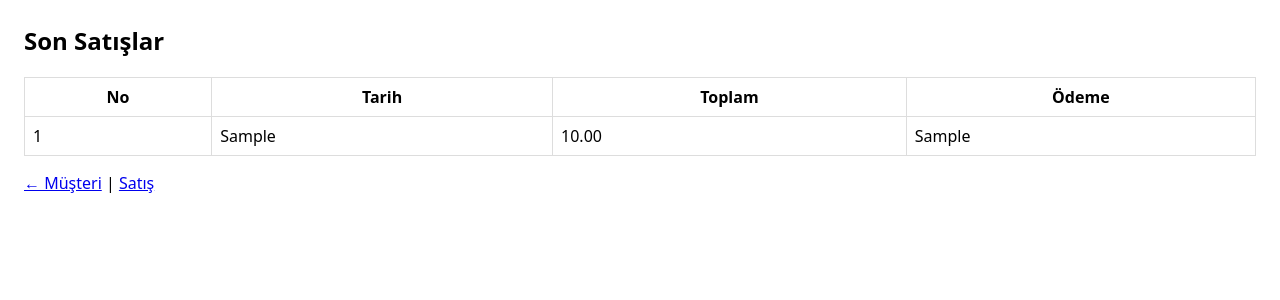
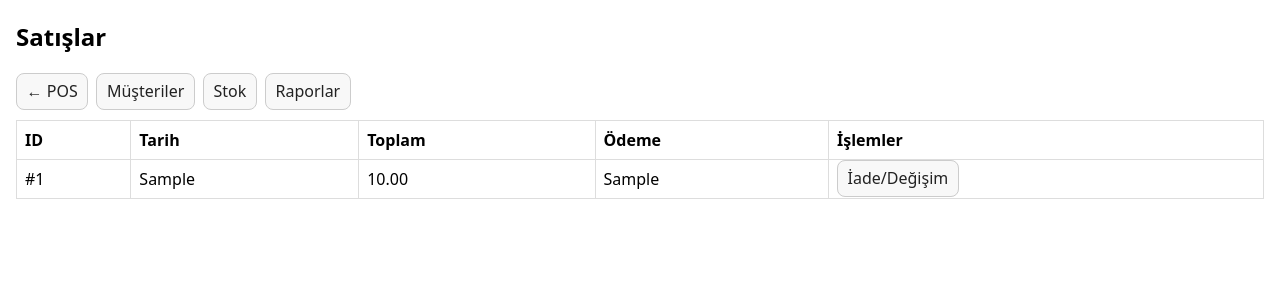
Before and after one commit to berdener/09-08, a Flask app: page /sales in a window 1280 px wide. Shown: the top 300 px of the page. Run offline with Flask 3, Linux system fonts and the light colour scheme; the visitor is signed in with stand-in values (Sample User, id 1); tables that the repository leaves empty hold one stand-in row (values such as "Sample post").

Commit message:
POS ekranına iade/değişim bloğu eklendi

```diff
--- a/templates/sales.html
+++ b/templates/sales.html
@@ -1 +1,45 @@
-<!doctype html><html lang='tr'><head><meta charset='utf-8'><title>Satışlar</title><meta name='viewport' content='width=device-width, initial-scale=1'><style>body{font-family:system-ui,Arial;margin:24px}table{border-collapse:collapse;width:100%}td,th{border:1px solid #ddd;padding:8px}</style></head><body><h2>Son Satışlar</h2><table><tr><th>No</th><th>Tarih</th><th>Toplam</th><th>Ödeme</th></tr>{% for r in rows %}<tr><td>{{ r.id }}</td><td>{{ r.ts }}</td><td>{{ '%.2f'|format(r.total or 0) }}</td><td>{{ r.payment_method }}</td></tr>{% endfor %}{% if rows|length == 0 %}<tr><td colspan='4' style='text-align:center;color:#666'>Kayıt yok.</td></tr>{% endif %}</table><p><a href='/customer'>← Müşteri</a> | <a href='/pos'>Satış</a></p></body></html>
+<!doctype html><html lang="tr">
+<head>
+  <meta charset="utf-8">
+  <title>Satışlar</title>
+  <meta name="viewport" content="width=device-width, initial-scale=1">
+  <style>
+    body{font-family:system-ui,Arial;margin:16px}
+    table{border-collapse:collapse;width:100%;margin-top:10px}
+    td,th{border:1px solid #ddd;padding:8px;text-align:left}
+    a.button, button{padding:.4rem .6rem;border:1px solid #ccc;border-radius:8px;background:#f8f8f8;cursor:pointer;text-decoration:none;color:#222}
+    .row{display:flex;gap:8px;align-items:center;flex-wrap:wrap;margin-bottom:10px}
+  </style>
+</head>
+<body>
+  <h2>Satışlar</h2>
+
+  <div class="row">
+    <a class="button" href="/pos">← POS</a>
+    <a class="button" href="/customers">Müşteriler</a>
+    <a class="button" href="/inventory">Stok</a>
+    <a class="button" href="/reports">Raporlar</a>
+  </div>
+
+  <table>
+    <tr>
+      <th>ID</th>
+      <th>Tarih</th>
+      <th>Toplam</th>
+      <th>Ödeme</th>
+      <th>İşlemler</th>
+    </tr>
+    {% for row in rows %}
+    <tr>
+      <td>#{{ row.id }}</td>
+      <td>{{ row.ts }}</td>
+      <td>{{ '%.2f'|format(row.total or 0) }}</td>
+      <td>{{ row.payment_method or '-' }}</td>
+      <td>
+        <a class="button" href="/return/{{ row.id }}">İade/Değişim</a>
+      </td>
+    </tr>
+    {% endfor %}
+  </table>
+</body>
+</html>
```
Also changed, not shown: templates/pos.html (+16 -0 lines).
